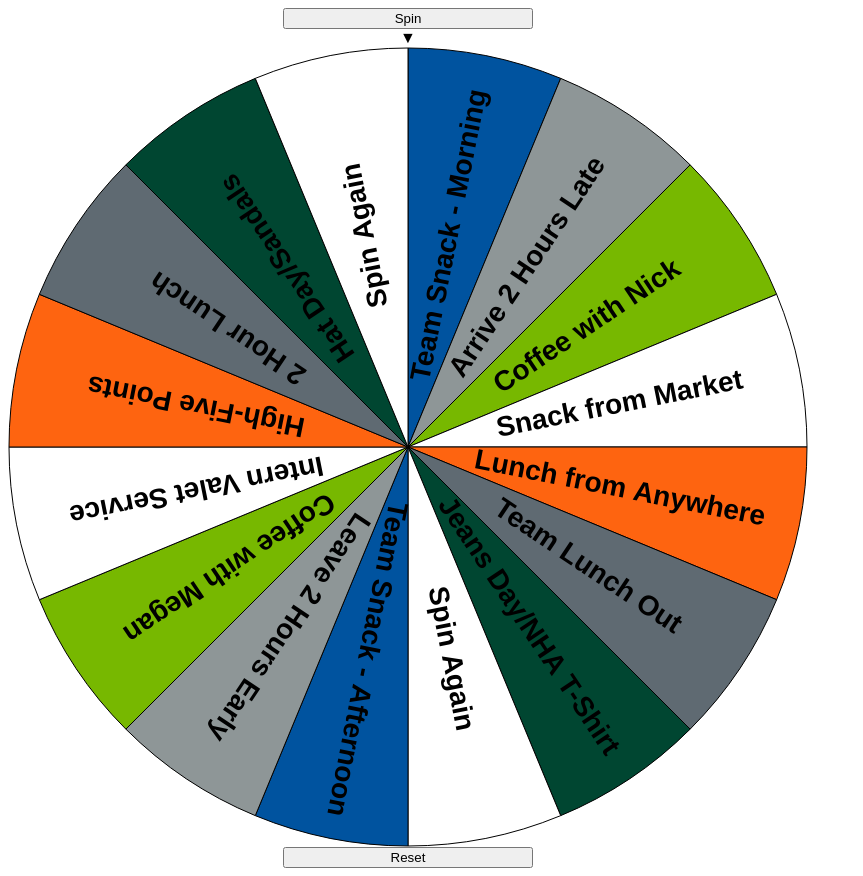
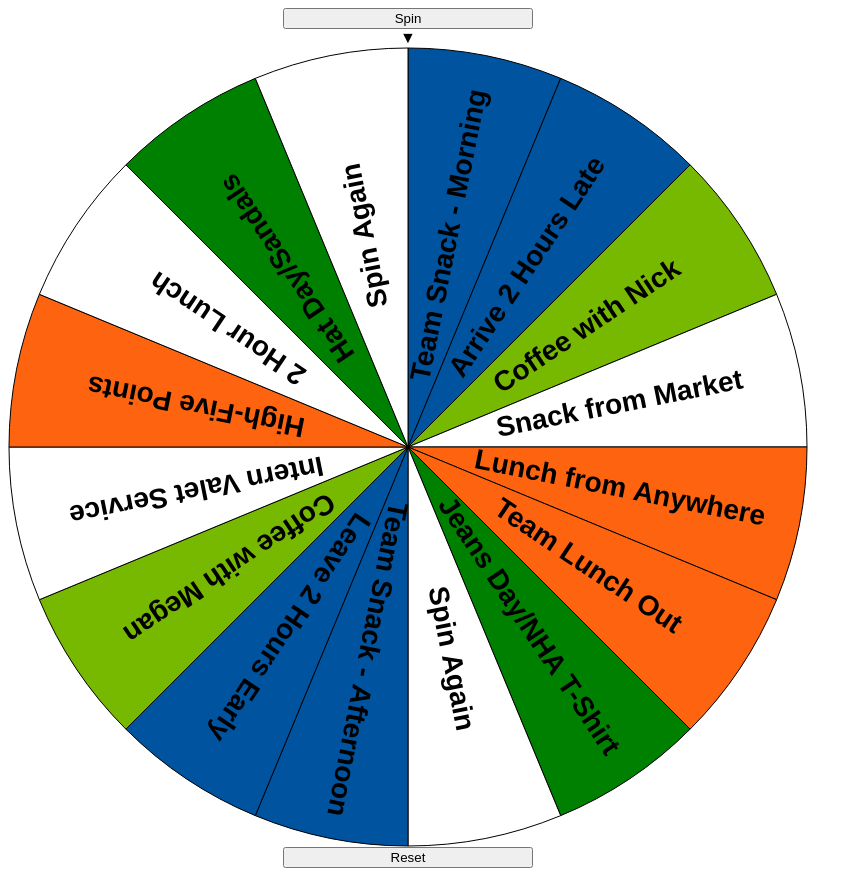
Before and after one commit to nha-govr-prizewheel/nha-govr-prizewheel.github.io, a plain HTML site: page index.html in a window 1280 px wide. Shown: the whole page, without its empty margins (0-863 px from the left). Drawn offline with Linux system fonts and the light colour scheme.

Commit message:
Update index.html

```diff
--- a/index.html
+++ b/index.html
@@ -51,21 +51,21 @@
                 'segments'     :        // Define segments including colour and text.
                 [
                    {'fillStyle' : '#00539f', 'text' : "Team Snack - Morning"},
-                   {'fillStyle' : '#8e9697', 'text' : 'Arrive 2 Hours Late'},
+                   {'fillStyle' : '#White', 'text' : 'Arrive 2 Hours Late'},
                    {'fillStyle' : '#77b800', 'text' : 'Coffee with Nick'},
                    {'fillStyle' : 'White', 'text' : 'Snack from Market'},
                    {'fillStyle' : '#fe6410', 'text' : 'Lunch from Anywhere'},
-                   {'fillStyle' : '#5f6a72', 'text' : 'Team Lunch Out'},
-                   {'fillStyle' : '#004631', 'text' : 'Jeans Day/NHA T-Shirt'},
+                   {'fillStyle' : '#White', 'text' : 'Team Lunch Out'},
+                   {'fillStyle' : 'Green', 'text' : 'Jeans Day/NHA T-Shirt'},
                    {'fillStyle' : 'White', 'text' : 'Spin Again'},
 
                    {'fillStyle' : '#00539f', 'text' : "Team Snack - Afternoon"},
-                   {'fillStyle' : '#8e9697', 'text' : 'Leave 2 Hours Early'},
+                   {'fillStyle' : '#White', 'text' : 'Leave 2 Hours Early'},
                    {'fillStyle' : '#77b800', 'text' : 'Coffee with Megan'},
                    {'fillStyle' : 'White', 'text' : 'Intern Valet Service'},
                    {'fillStyle' : '#fe6410', 'text' : 'High-Five Points'},
-                   {'fillStyle' : '#5f6a72', 'text' : '2 Hour Lunch'},
-                   {'fillStyle' : '#004631', 'text' : 'Hat Day/Sandals'},
+                   {'fillStyle' : 'White', 'text' : '2 Hour Lunch'},
+                   {'fillStyle' : 'Green', 'text' : 'Hat Day/Sandals'},
                    {'fillStyle' : 'White', 'text' : 'Spin Again'}
                 ],
                 'animation' :           // Specify the animation to use.
```
